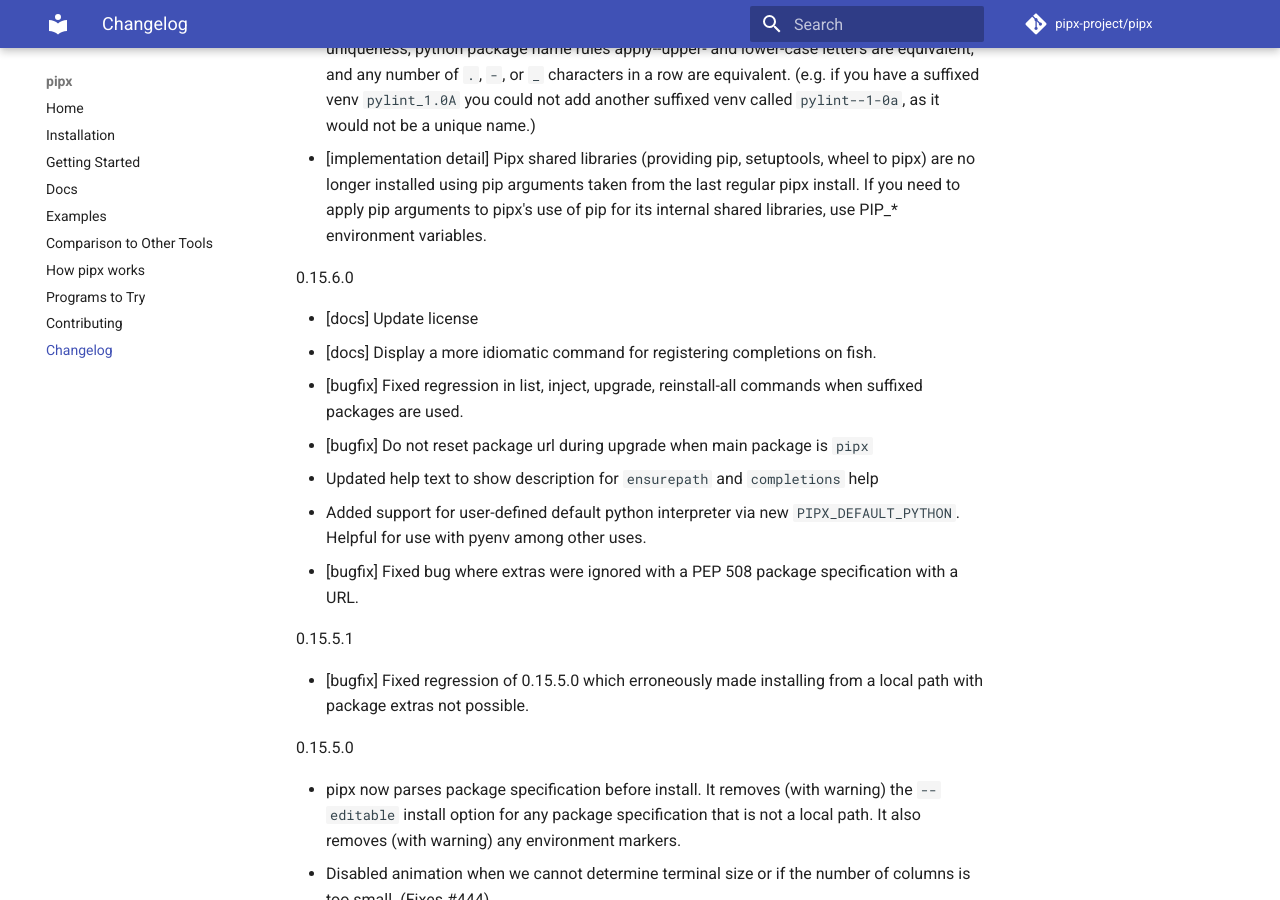
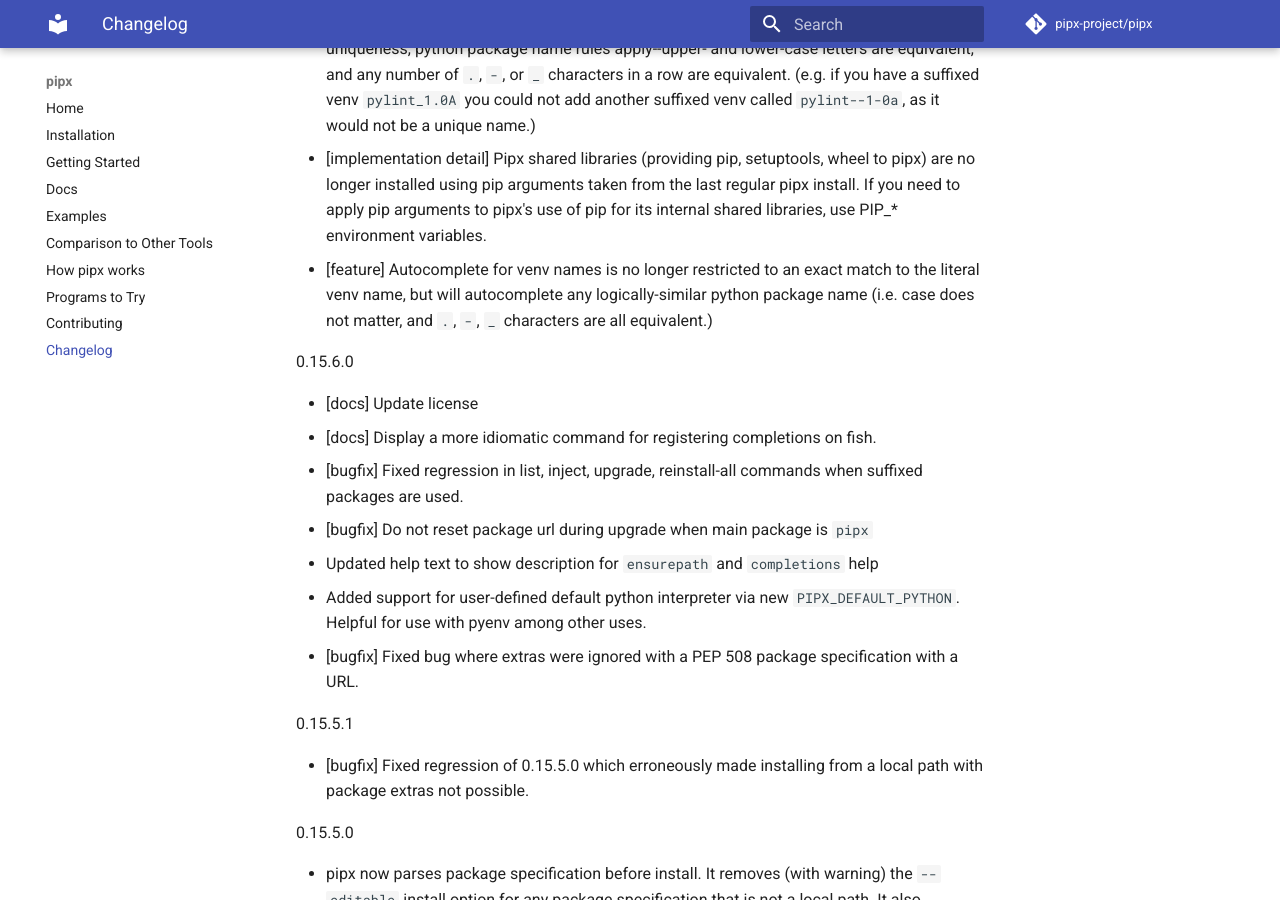
Before and after one commit to pypa/pipx, an MkDocs documentation site: the page built from docs/changelog.md, in a window 1280 px wide and 900 px high, scrolled down 574 px. Built offline with MkDocs 1.6.1 and Material for MkDocs 9.7.7, drawn with Linux system fonts in a browser that asks for light colours; comment, search, counter and statistics services are not loaded.

Commit message:
Add changelog entry.

```diff
--- a/docs/changelog.md
+++ b/docs/changelog.md
@@ -9,6 +9,7 @@
 - [feature] Venv package name arguments now do not have to match exactly as pipx has them stored, but can be specified in any python-package-name-equivalent way. (i.e. case does not matter, and `.`, `-`, `_` characters are interchangeable.)
 - [change] Venvs with a suffix: A suffix can contain any characters, but for purposes of uniqueness, python package name rules apply--upper- and lower-case letters are equivalent, and any number of `.`, `-`, or `_` characters in a row are equivalent.  (e.g. if you have a suffixed venv `pylint_1.0A` you could not add another suffixed venv called `pylint--1-0a`, as it would not be a unique name.)
 - [implementation detail] Pipx shared libraries (providing pip, setuptools, wheel to pipx) are no longer installed using pip arguments taken from the last regular pipx install.  If you need to apply pip arguments to pipx's use of pip for its internal shared libraries, use PIP_\* environment variables.
+- [feature] Autocomplete for venv names is no longer restricted to an exact match to the literal venv name, but will autocomplete any logically-similar python package name (i.e. case does not matter, and `.`, `-`, `_` characters are all equivalent.)
 
 0.15.6.0
 
```
